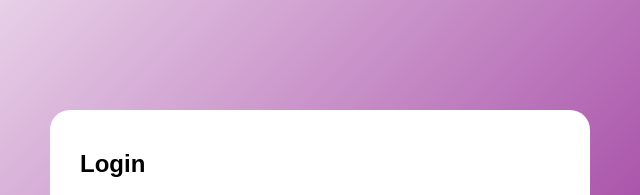
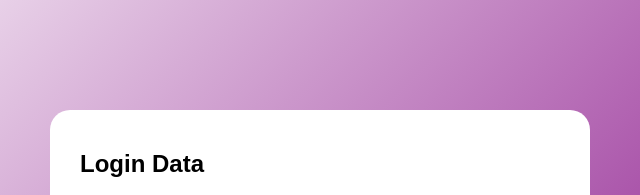
Before and after one commit to Aritra-05/study_site_1, a plain HTML site: page index.html in a window 1280 px wide. Shown: the top 195 px of the page, 320-960 px from the left. Drawn offline with Linux system fonts and the light colour scheme.

Commit message:
Update index.html
Changes

```diff
--- a/index.html
+++ b/index.html
@@ -9,7 +9,7 @@
 <body>
     <div class="container">
         <div class="login-box">
-            <h2>Login</h2>
+            <h2>Login Data</h2>
             <form id="loginForm">
                 <div class="textbox">
                     <input type="text" id="username" placeholder="Username" required>
```
